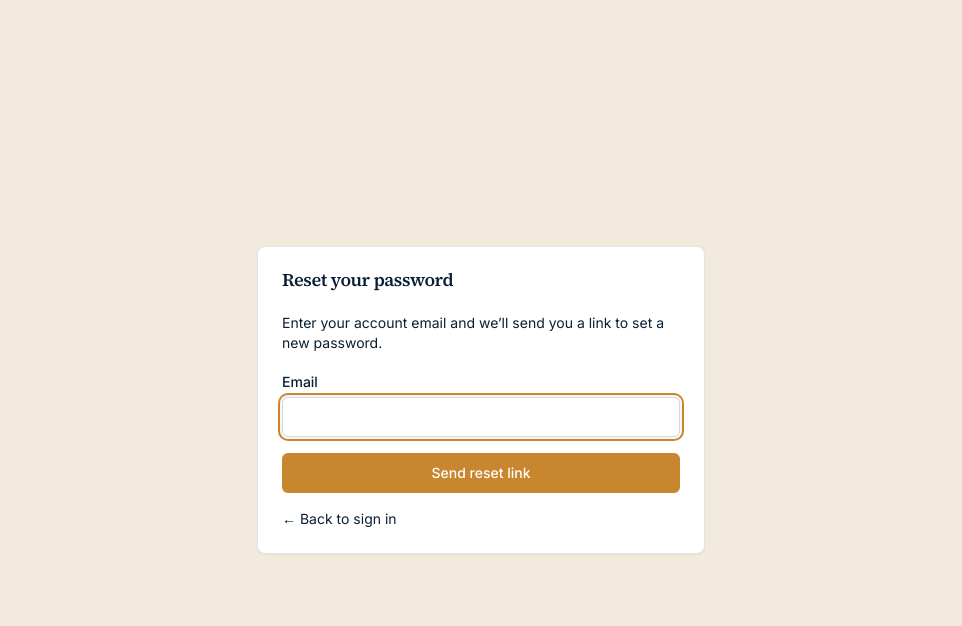
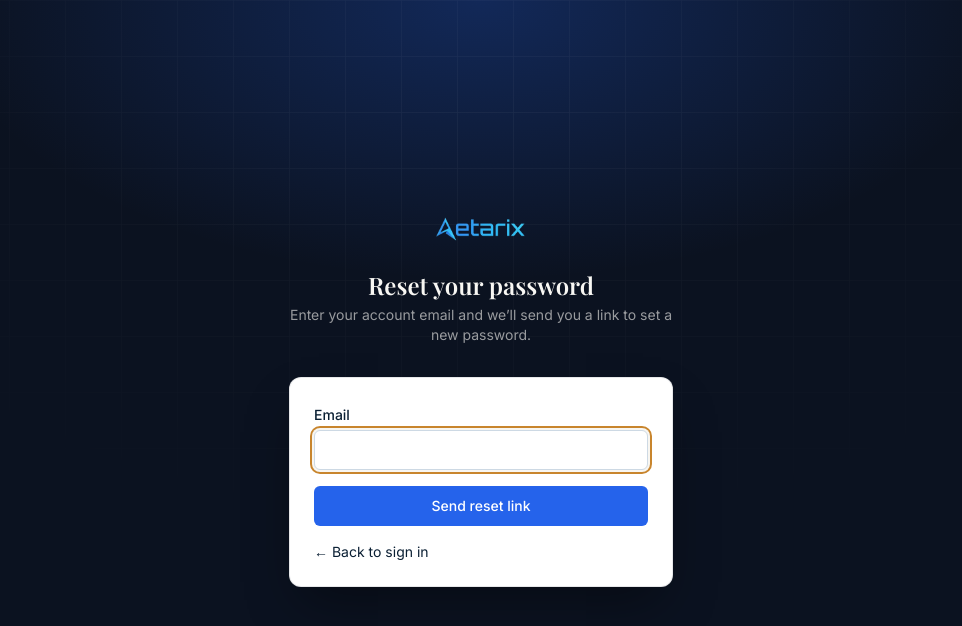
Before and after one commit to infoaetarix-dotcom/IEN_CRM, a Next.js app: page /forgot-password in a window 1280 px wide. Shown: the top 626 px of the page, without its empty margins (159-1121 px from the left). Built offline with nearby package versions, Linux system fonts and the light colour scheme; no server answers.

Commit message:
forgot password theme changed

```diff
--- a/app/forgot-password/forgot-password-form.tsx
+++ b/app/forgot-password/forgot-password-form.tsx
@@ -19,7 +19,7 @@ export function ForgotPasswordForm() {
           If an account exists for that email, we&rsquo;ve sent a link to reset
           your password. Check your inbox (and spam folder).
         </p>
-        <Link href="/login" className="text-sm text-accent hover:underline">
+        <Link href="/login" className="text-sm text-marketing-blue hover:underline">
           &larr; Back to sign in
         </Link>
       </div>
@@ -32,7 +32,11 @@ export function ForgotPasswordForm() {
         <Label htmlFor="email">Email</Label>
         <Input id="email" name="email" type="email" required autoFocus />
       </div>
-      <Button type="submit" variant="accent" className="w-full" disabled={pending}>
+      <Button
+        type="submit"
+        className="w-full bg-marketing-blue text-white hover:bg-marketing-blue/90"
+        disabled={pending}
+      >
         {pending ? 'Sending…' : 'Send reset link'}
       </Button>
       <Link
--- a/app/forgot-password/page.tsx
+++ b/app/forgot-password/page.tsx
@@ -1,23 +1,48 @@
+import Image from 'next/image';
+import Link from 'next/link';
 import { ForgotPasswordForm } from './forgot-password-form';
-import { Card, CardContent, CardHeader, CardTitle } from '@/components/ui/card';
+import { Card, CardContent } from '@/components/ui/card';
+import { AETARIX } from '@/lib/branding';
 
 export const metadata = { title: 'Reset password — CRM' };
 
 export default function ForgotPasswordPage() {
   return (
-    <div className="flex min-h-screen items-center justify-center bg-cream p-6">
-      <Card className="w-full max-w-md">
-        <CardHeader>
-          <CardTitle>Reset your password</CardTitle>
-        </CardHeader>
-        <CardContent className="space-y-4">
-          <p className="text-sm text-muted-foreground">
+    <main className="relative flex min-h-screen items-center justify-center overflow-hidden bg-marketing-navy px-6 py-16">
+      <div
+        aria-hidden="true"
+        className="pointer-events-none absolute inset-0 [background:radial-gradient(60%_50%_at_50%_0%,rgba(37,99,235,0.28),transparent_70%)]"
+      />
+      <div
+        aria-hidden="true"
+        className="pointer-events-none absolute inset-0 opacity-[0.06] [background-image:linear-gradient(rgba(248,247,243,0.7)_1px,transparent_1px),linear-gradient(90deg,rgba(248,247,243,0.7)_1px,transparent_1px)] [background-size:56px_56px] [mask-image:radial-gradient(60%_55%_at_50%_15%,black,transparent)]"
+      />
+
+      <div className="relative w-full max-w-sm">
+        <div className="mb-8 text-center">
+          <Link href="/" className="mb-6 inline-flex items-center justify-center">
+            <Image
+              src={AETARIX.wordmark}
+              alt={AETARIX.name}
+              width={295}
+              height={96}
+              className="h-8 w-auto object-contain"
+            />
+          </Link>
+          <h1 className="font-display text-2xl font-semibold text-marketing-offwhite">
+            Reset your password
+          </h1>
+          <p className="mt-1 text-sm text-marketing-offwhite/60">
             Enter your account email and we&rsquo;ll send you a link to set a new
             password.
           </p>
-          <ForgotPasswordForm />
-        </CardContent>
-      </Card>
-    </div>
+        </div>
+        <Card className="rounded-xl border-marketing-ink/10 shadow-2xl shadow-black/40">
+          <CardContent className="space-y-4 p-6">
+            <ForgotPasswordForm />
+          </CardContent>
+        </Card>
+      </div>
+    </main>
   );
 }
```
